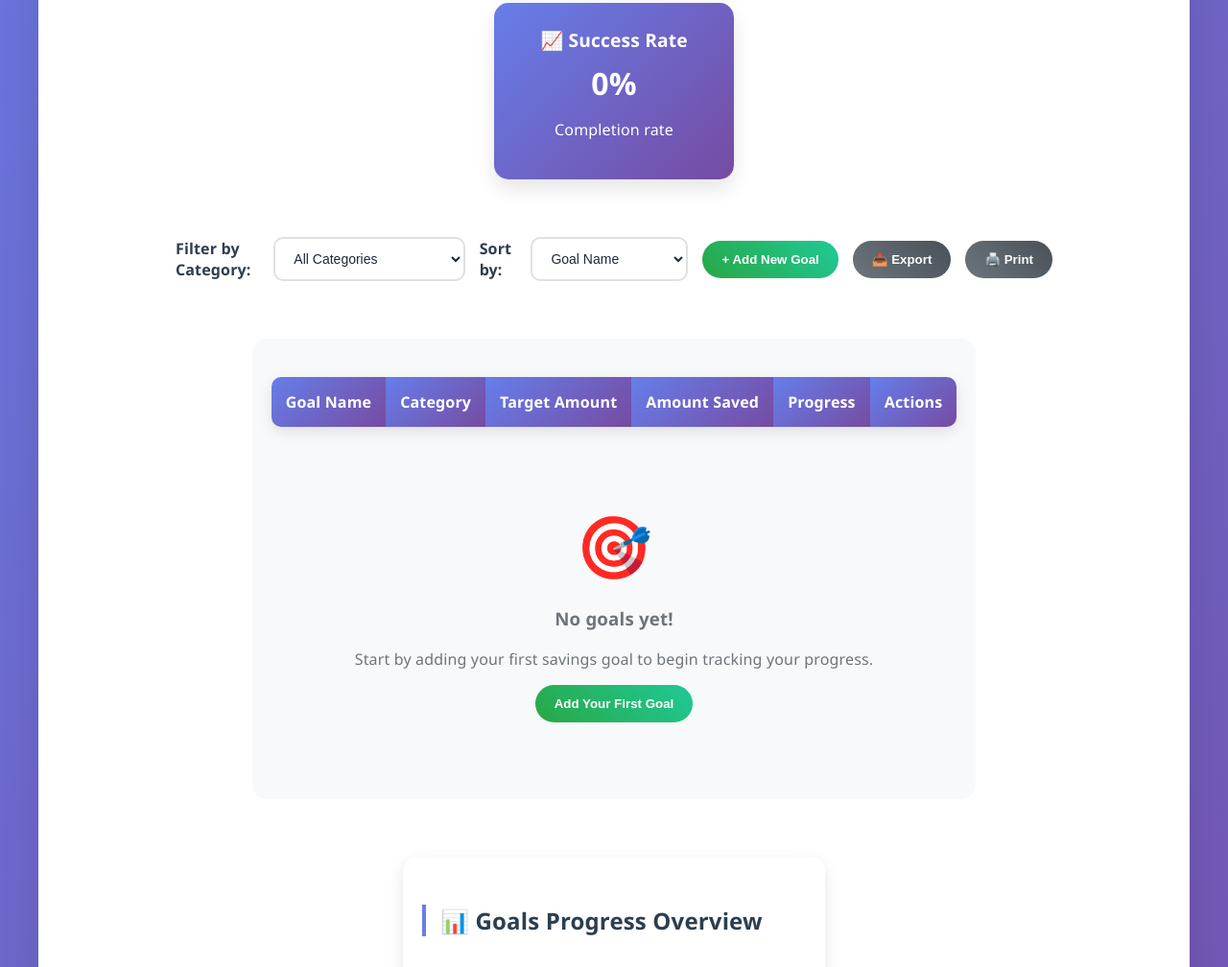
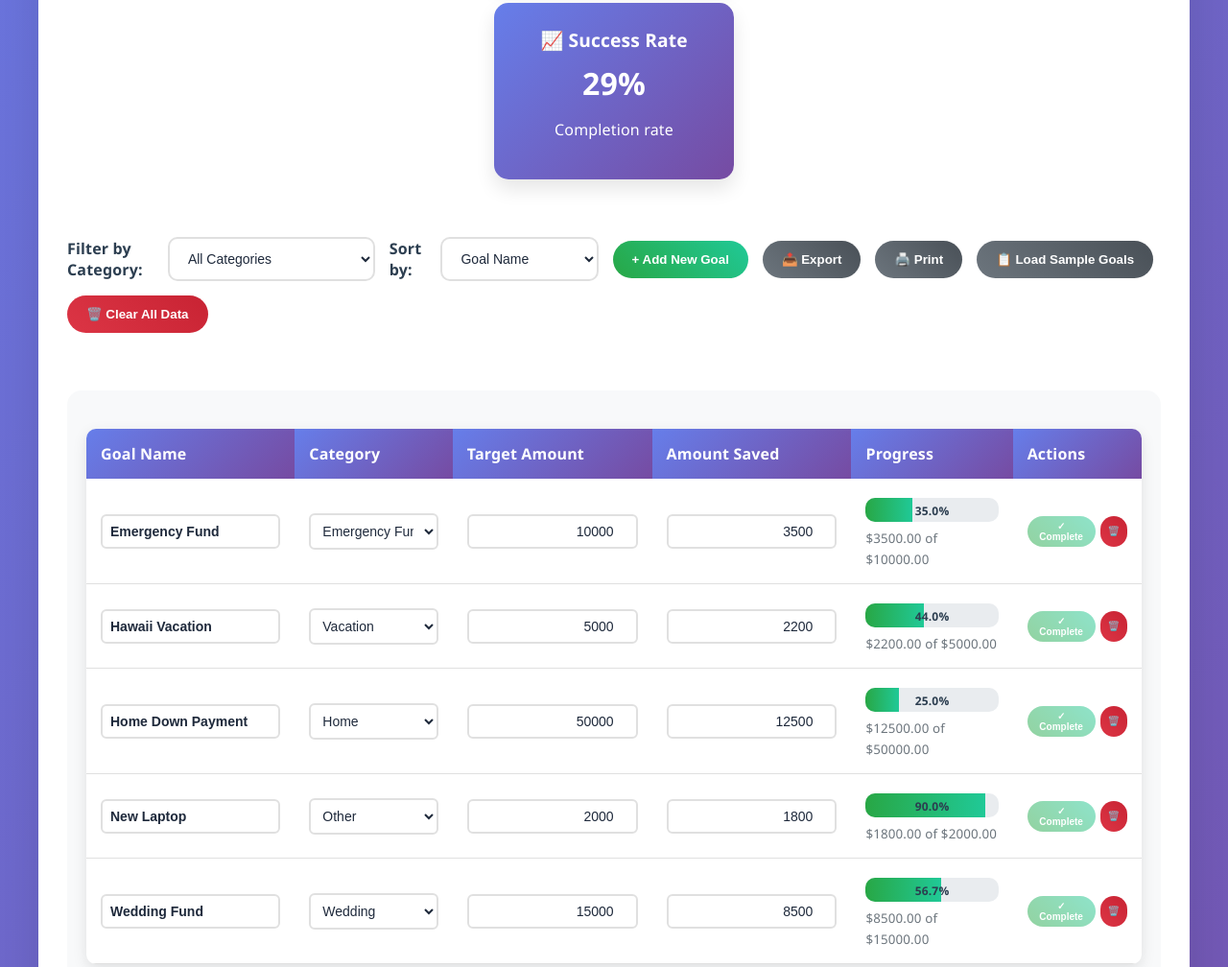
Before and after one commit to ronb12/Velocity-Banking-Tool, a plain HTML site: page savings_goal_tracker.html in a window 1280 px wide. Shown: the part 917-1925 px from the top of the page at 96% size. Drawn offline with nearby package versions, Linux system fonts and the light colour scheme.

Commit message:
Fix input field visibility and add 5 sample goals with clear data functionality

```diff
--- a/savings_goal_tracker.html
+++ b/savings_goal_tracker.html
@@ -234,6 +234,26 @@
       font-size: 12px;
     }
 
+    .table-input {
+      border: 2px solid #e0e0e0 !important;
+      background: white !important;
+      padding: 8px !important;
+      border-radius: 6px !important;
+      width: 100% !important;
+      font-size: 14px !important;
+      transition: all 0.3s ease !important;
+    }
+
+    .table-input:focus {
+      outline: none !important;
+      border-color: #667eea !important;
+      box-shadow: 0 0 0 3px rgba(102, 126, 234, 0.1) !important;
+    }
+
+    .table-input:hover {
+      border-color: #667eea !important;
+    }
+
     .modal {
       display: none;
       position: fixed;
@@ -395,6 +415,8 @@
     <button class="btn btn-primary" onclick="openAddGoalModal()">+ Add New Goal</button>
     <button class="btn btn-secondary" onclick="exportGoals()">📤 Export</button>
     <button class="btn btn-secondary" onclick="printGoals()">🖨️ Print</button>
+    <button class="btn btn-secondary" onclick="addSampleGoals()">📋 Load Sample Goals</button>
+    <button class="btn btn-danger" onclick="clearAllData()">🗑️ Clear All Data</button>
   </div>
 
   <!-- Goals Table -->
@@ -511,11 +533,86 @@ let progressChart = null;
 
 // Initialize the app
 document.addEventListener('DOMContentLoaded', function() {
+  // Add sample goals if none exist
+  if (localStorage.getItem(STORAGE_KEY) === null || JSON.parse(localStorage.getItem(STORAGE_KEY)).length === 0) {
+    addSampleGoals();
+  }
+
   renderGoals();
   renderArchivedGoals();
   updateStats();
   initializeChart();
 });
+
+// Add sample goals for demonstration
+function addSampleGoals() {
+  const sampleGoals = [
+    {
+      name: "Emergency Fund",
+      category: "Emergency Fund",
+      target: 10000,
+      saved: 3500,
+      targetDate: "2024-12-31",
+      createdDate: new Date().toISOString()
+    },
+    {
+      name: "Hawaii Vacation",
+      category: "Vacation",
+      target: 5000,
+      saved: 2200,
+      targetDate: "2024-08-15",
+      createdDate: new Date().toISOString()
+    },
+    {
+      name: "New Laptop",
+      category: "Other",
+      target: 2000,
+      saved: 1800,
+      targetDate: "2024-06-01",
+      createdDate: new Date().toISOString()
+    },
+    {
+      name: "Home Down Payment",
+      category: "Home",
+      target: 50000,
+      saved: 12500,
+      targetDate: "2025-06-30",
+      createdDate: new Date().toISOString()
+    },
+    {
+      name: "Wedding Fund",
+      category: "Wedding",
+      target: 15000,
+      saved: 8500,
+      targetDate: "2024-10-15",
+      createdDate: new Date().toISOString()
+    }
+  ];
+
+  localStorage.setItem(STORAGE_KEY, JSON.stringify(sampleGoals));
+
+  // Add some sample completed goals
+  const sampleCompletedGoals = [
+    {
+      name: "iPhone 15 Pro",
+      category: "Other",
+      target: 1200,
+      saved: 1200,
+      completedDate: "2024-01-15T00:00:00.000Z",
+      daysToComplete: 45
+    },
+    {
+      name: "Weekend Getaway",
+      category: "Vacation",
+      target: 800,
+      saved: 800,
+      completedDate: "2024-02-20T00:00:00.000Z",
+      daysToComplete: 30
+    }
+  ];
+
+  localStorage.setItem(ARCHIVE_KEY, JSON.stringify(sampleCompletedGoals));
+}
 
 // Goal management functions
 function openAddGoalModal() {
@@ -639,11 +736,11 @@ function renderGoals() {
       <td>
         <input type="text" value="${goal.name}"
                onchange="editGoal(${index}, 'name', this.value)"
-               style="border: none; background: transparent; font-weight: 600;">
+               class="table-input" style="font-weight: 600;">
       </td>
       <td>
         <select onchange="editGoal(${index}, 'category', this.value)"
-                style="border: none; background: transparent;">
+                class="table-input">
           <option value="Emergency Fund" ${goal.category === 'Emergency Fund' ? 'selected' : ''}>Emergency Fund</option>
           <option value="Vacation" ${goal.category === 'Vacation' ? 'selected' : ''}>Vacation</option>
           <option value="Education" ${goal.category === 'Education' ? 'selected' : ''}>Education</option>
@@ -657,12 +754,12 @@ function renderGoals() {
       <td>
         <input type="number" value="${goal.target}" min="0" step="0.01"
                onchange="editGoal(${index}, 'target', parseFloat(this.value))"
-               style="border: none; background: transparent; text-align: right;">
+               class="table-input" style="text-align: right;">
       </td>
       <td>
         <input type="number" value="${goal.saved}" min="0" step="0.01"
                onchange="editGoal(${index}, 'saved', parseFloat(this.value))"
-               style="border: none; background: transparent; text-align: right;">
+               class="table-input" style="text-align: right;">
       </td>
       <td>
         <div class="progress-container">
@@ -882,6 +979,19 @@ function printGoals() {
   window.print();
 }
 
+// Clear all data function
+function clearAllData() {
+  if (confirm('Are you sure you want to clear all goals and completed goals? This action cannot be undone.')) {
+    localStorage.removeItem(STORAGE_KEY);
+    localStorage.removeItem(ARCHIVE_KEY);
+    renderGoals();
+    renderArchivedGoals();
+    updateStats();
+    updateChart();
+    showNotification('All data cleared successfully!', 'success');
+  }
+}
+
 // Close modal when clicking outside
 window.onclick = function(event) {
   const modal = document.getElementById('addGoalModal');
```
